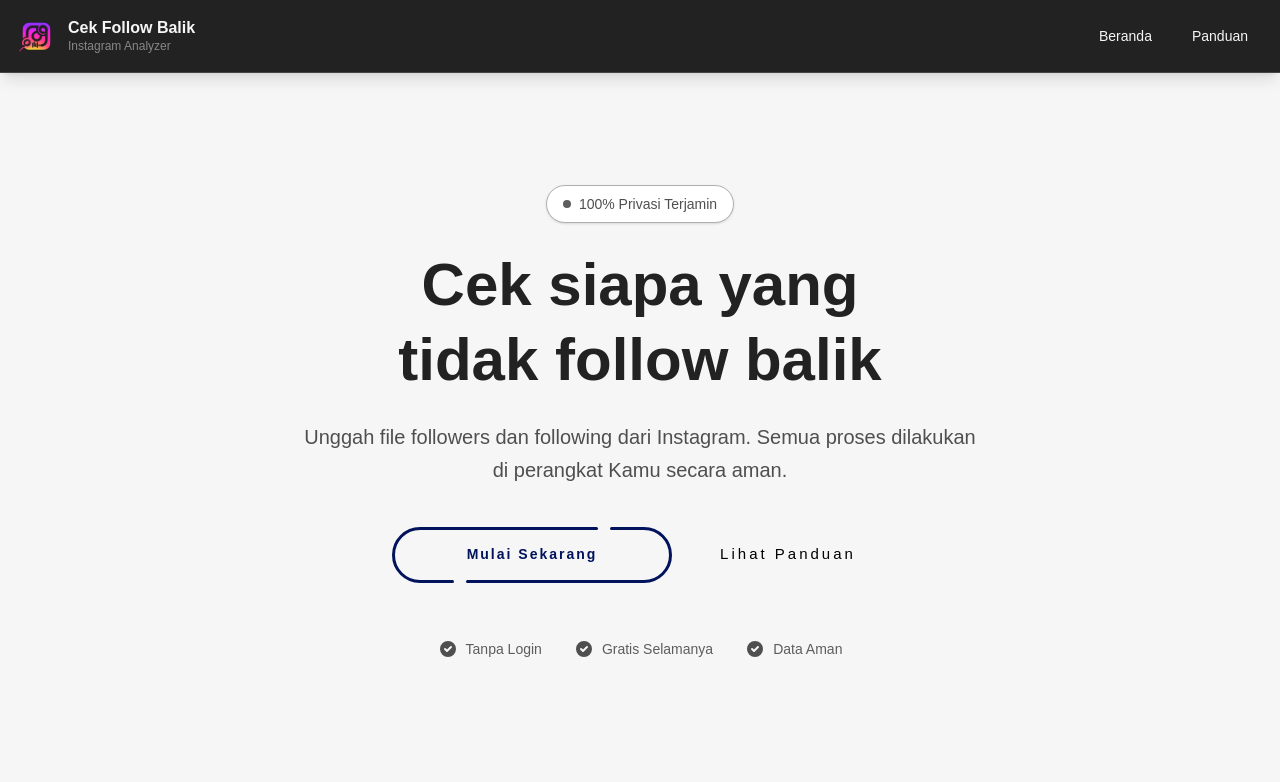
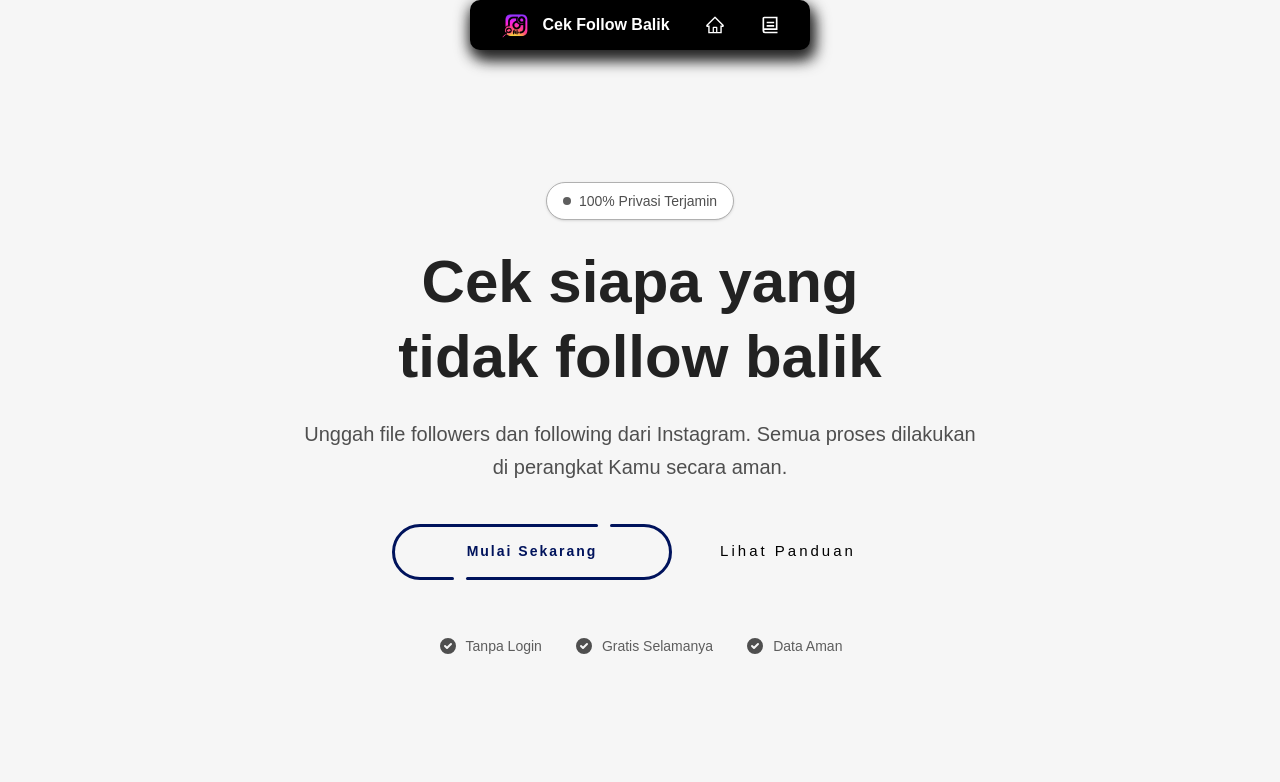
Before and after one commit to vickyymosafan/unfollowscan, a Next.js app: page / in a window 1280 px wide. Shown: the top 782 px of the page. Built offline with nearby package versions, Linux system fonts and the light colour scheme.

Commit message:
refactor: restructure Header component to use styled-components and improve layout with buttons for navigation

```diff
--- a/components/Header.tsx
+++ b/components/Header.tsx
@@ -1,44 +1,119 @@
+'use client';
+
 import Link from 'next/link';
+import styled from 'styled-components';
 
 export default function Header() {
   return (
-    <header className="sticky top-0 z-50 bg-shark-950 backdrop-blur-sm text-shark-50 border-b border-shark-800 shadow-lg">
-      <div className="container mx-auto px-4 py-4">
-        <div className="flex items-center justify-between">
-          {/* Logo/Brand */}
-          <Link href="/" className="flex items-center gap-3 group">
-            <div className="w-10 h-10 flex items-center justify-center group-hover:scale-110 transition-transform">
-              <img src="/Logo.svg" alt="Logo" className="w-10 h-10" />
-            </div>
-            <div className="hidden sm:block">
-              <div className="text-base font-bold leading-tight">Cek Follow Balik</div>
-              <div className="text-xs text-shark-400">Instagram Analyzer</div>
-            </div>
-          </Link>
+    <ButtonContainer>
+      <Link href="/" className="logo-brand">
+        <img src="/Logo.svg" alt="Logo" className="logo" />
+        <span className="brand-text">Cek Follow Balik</span>
+      </Link>
 
-          {/* Navigation */}
-          <nav>
-            <ul className="flex gap-2">
-              <li>
-                <Link
-                  href="/"
-                  className="px-4 py-2 rounded-lg hover:bg-shark-800 transition-colors focus:outline-none focus:ring-2 focus:ring-shark-400 focus:ring-offset-2 focus:ring-offset-shark-950 text-sm font-medium"
-                >
-                  Beranda
-                </Link>
-              </li>
-              <li>
-                <Link
-                  href="/panduan"
-                  className="px-4 py-2 rounded-lg hover:bg-shark-800 transition-colors focus:outline-none focus:ring-2 focus:ring-shark-400 focus:ring-offset-2 focus:ring-offset-shark-950 text-sm font-medium"
-                >
-                  Panduan
-                </Link>
-              </li>
-            </ul>
-          </nav>
-        </div>
-      </div>
-    </header>
+      <Link href="/">
+        <button className="button" title="Beranda">
+          <svg className="icon" stroke="currentColor" fill="currentColor" strokeWidth={0} viewBox="0 0 1024 1024" height="1em" width="1em" xmlns="http://www.w3.org/2000/svg">
+            <path d="M946.5 505L560.1 118.8l-25.9-25.9a31.5 31.5 0 0 0-44.4 0L77.5 505a63.9 63.9 0 0 0-18.8 46c.4 35.2 29.7 63.3 64.9 63.3h42.5V940h691.8V614.3h43.4c17.1 0 33.2-6.7 45.3-18.8a63.6 63.6 0 0 0 18.7-45.3c0-17-6.7-33.1-18.8-45.2zM568 868H456V664h112v204zm217.9-325.7V868H632V640c0-22.1-17.9-40-40-40H432c-22.1 0-40 17.9-40 40v228H238.1V542.3h-96l370-369.7 23.1 23.1L882 542.3h-96.1z" />
+          </svg>
+        </button>
+      </Link>
+
+      <Link href="/panduan">
+        <button className="button" title="Panduan">
+          <svg className="icon" stroke="currentColor" fill="currentColor" strokeWidth={0} viewBox="0 0 24 24" height="1em" width="1em" xmlns="http://www.w3.org/2000/svg">
+            <path d="M21 18H6a1 1 0 0 0 0 2h15v2H6a3 3 0 0 1-3-3V4a2 2 0 0 1 2-2h16v16zM5 16.05c.16-.03.33-.05.5-.05H19V4H5v12.05zM8 8h9v2H8V8zm0 4h9v2H8v-2z" />
+          </svg>
+        </button>
+      </Link>
+    </ButtonContainer>
   );
 }
+
+const ButtonContainer = styled.div`
+  display: flex;
+  background-color: black;
+  height: 50px;
+  align-items: center;
+  justify-content: space-around;
+  padding: 0 20px;
+  border-radius: 10px;
+  box-shadow: rgba(34, 34, 34) 0px 5px 15px, rgb(61, 61, 61) 5px 10px 15px;
+  gap: 15px;
+  margin: 0 auto 20px auto;
+  max-width: fit-content;
+
+  .logo-brand {
+    display: flex;
+    align-items: center;
+    gap: 10px;
+    text-decoration: none;
+    transition: transform 0.3s ease;
+    padding: 5px 10px;
+    border-radius: 8px;
+  }
+
+  .logo-brand:hover {
+    transform: translateY(-3px);
+    background-color: rgba(255, 255, 255, 0.1);
+  }
+
+  .logo {
+    width: 32px;
+    height: 32px;
+  }
+
+  .brand-text {
+    font-size: 1rem;
+    font-weight: 700;
+    color: #fff;
+    white-space: nowrap;
+  }
+
+  .button {
+    outline: 0 !important;
+    border: 0 !important;
+    width: 40px;
+    height: 40px;
+    border-radius: 50%;
+    background-color: transparent;
+    display: flex;
+    align-items: center;
+    justify-content: center;
+    color: #fff;
+    transition: all ease-in-out 0.3s;
+    cursor: pointer;
+  }
+
+  .button:hover {
+    transform: translateY(-3px);
+  }
+
+  .icon {
+    font-size: 20px;
+  }
+
+  @media (max-width: 640px) {
+    height: 45px;
+    padding: 0 15px;
+    gap: 10px;
+
+    .logo {
+      width: 28px;
+      height: 28px;
+    }
+
+    .brand-text {
+      font-size: 0.875rem;
+    }
+
+    .button {
+      width: 36px;
+      height: 36px;
+    }
+
+    .icon {
+      font-size: 18px;
+    }
+  }
+`;
```
